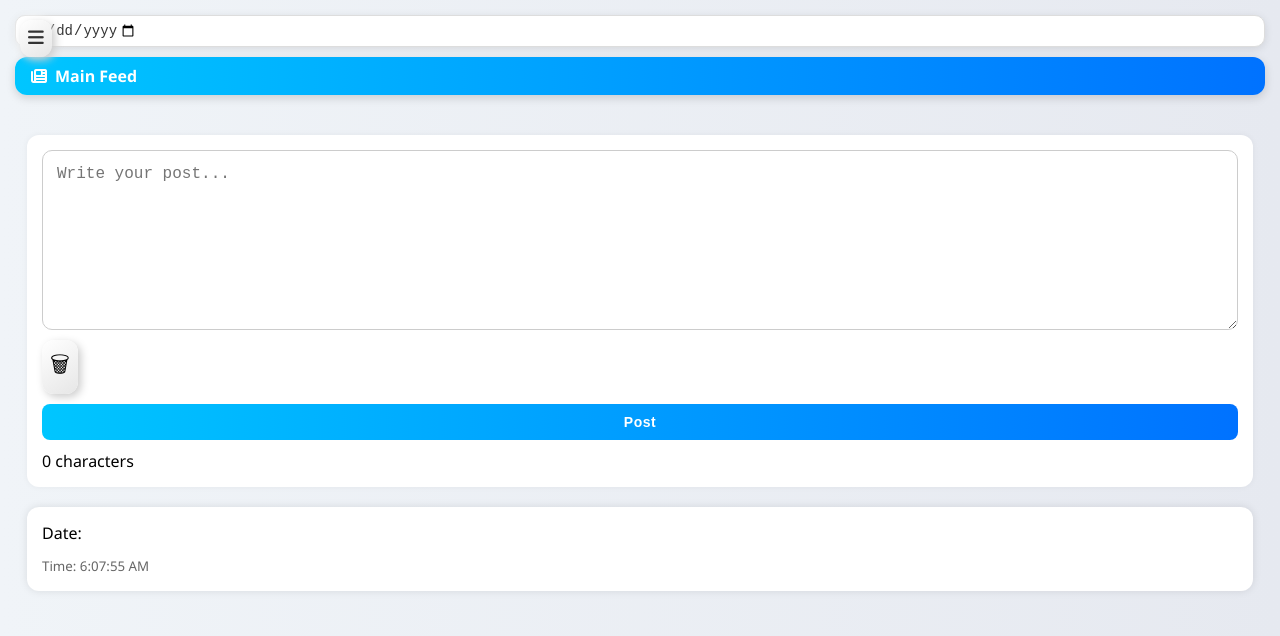
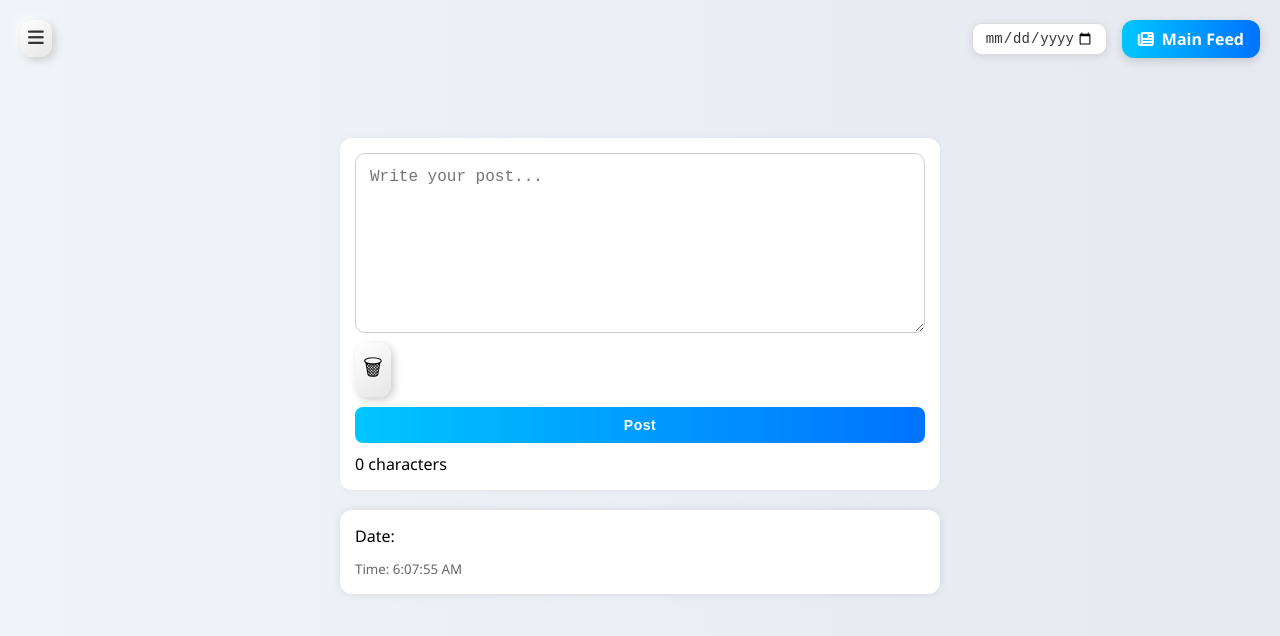
Before and after one commit to Anuragverma0002/memofold-frontend, a plain HTML site: page updMain.html in a window 1280 px wide. Drawn offline with Linux system fonts and the light colour scheme.

Commit message:
Update style_5.css

```diff
--- a/style_5.css
+++ b/style_5.css
@@ -496,66 +496,3 @@ body.dark-mode .dropdown-content span:hover {
     font-size: 14px;
   }
 }
-
-/* Make body wrap on smaller screens */
-body {
-  flex-direction: column;
-  overflow-x: hidden;
-}
-
-/* Ensure main content doesn't overflow */
-.main {
-  width: 100%;
-  max-width: 100%;
-  padding: 15px;
-  box-sizing: border-box;
-}
-
-/* Post box responsiveness */
-.post-box {
-  width: 100%;
-  max-width: 100%;
-  box-sizing: border-box;
-}
-
-/* Responsive topbar wrap */
-.topbar {
-  flex-wrap: wrap;
-  justify-content: space-between;
-  gap: 10px;
-}
-
-/* Content center mobile fix */
-.content-center {
-  margin-top: 40px;
-  padding: 0 12px;
-  width: 100%;
-  max-width: 100%;
-  box-sizing: border-box;
-}
-
-/* Make buttons and controls fill space better */
-.post-box button,
-.calendar-picker,
-.search-bar,
-.modern-feed-btn {
-  width: 100%;
-  max-width: 100%;
-  box-sizing: border-box;
-}
-
-/* Calendar and feed group stacking */
-.calendar-feed-group {
-  flex-direction: column;
-  align-items: stretch;
-  width: 100%;
-  gap: 10px;
-}
-
-/* Optional: make text area shrink a bit on small screens */
-@media (max-width: 480px) {
-  .post-box textarea {
-    height: 120px;
-    font-size: 14px;
-  }
-}
```
